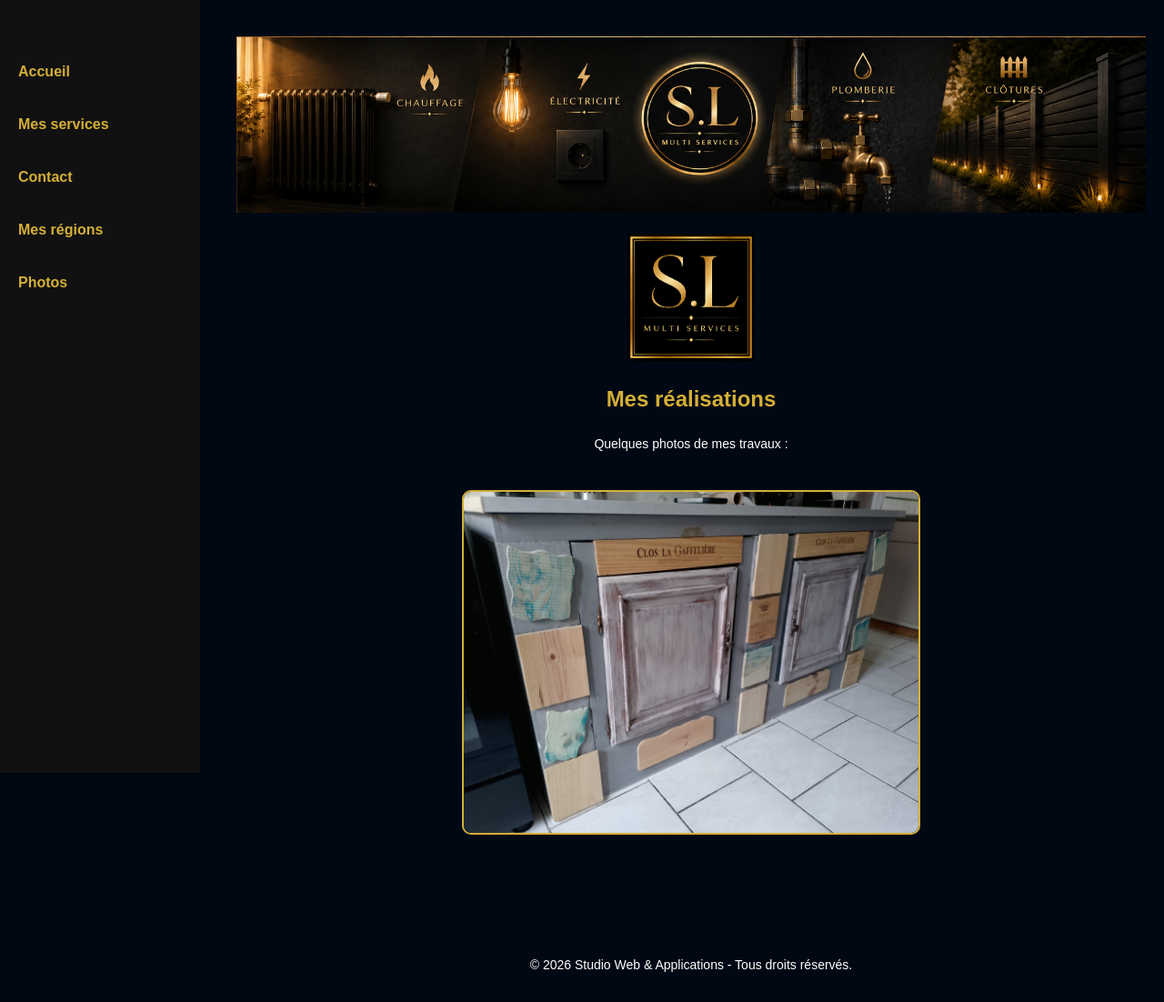
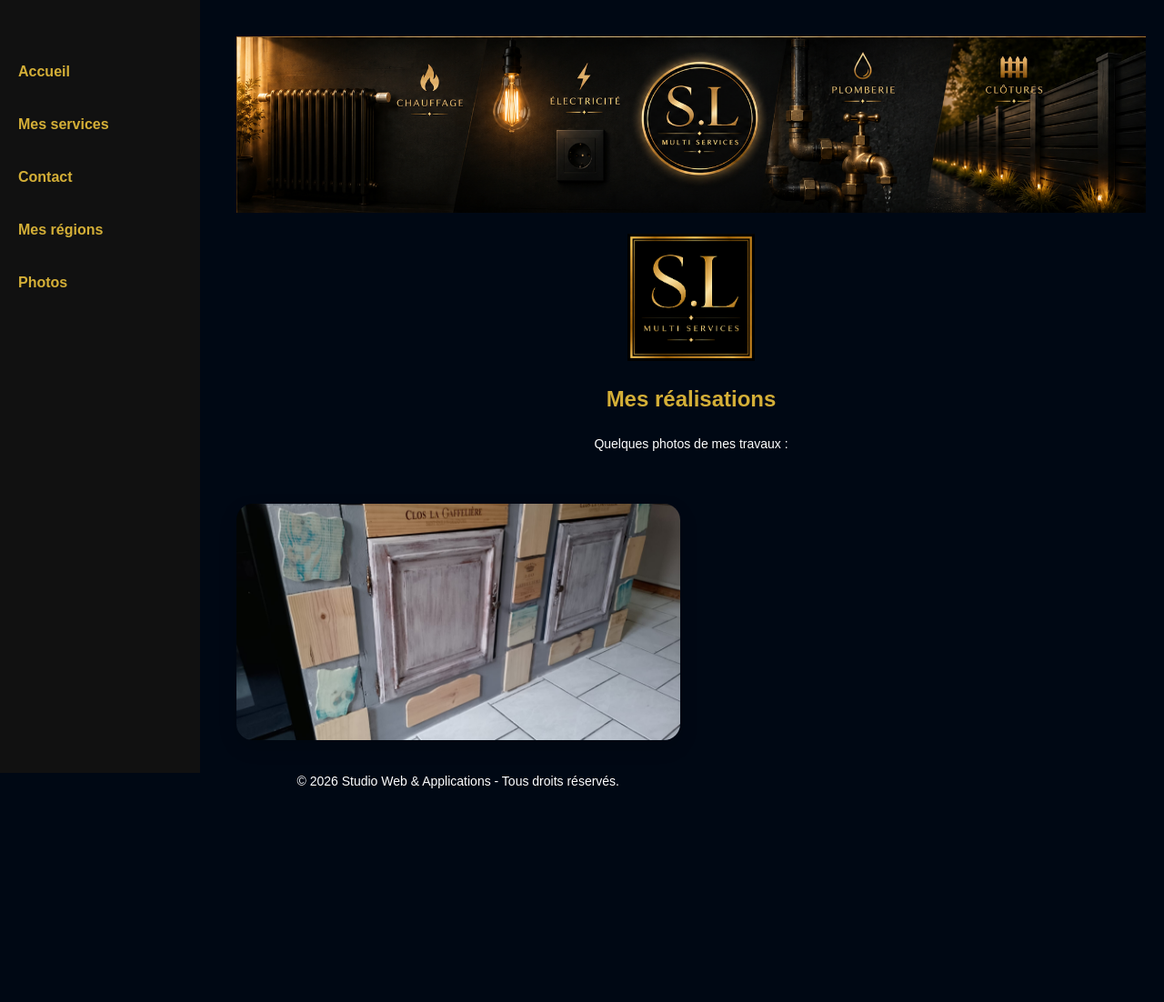
Before and after one commit to MSEDIT-1304/S.L-Multi-Services, a Flask app: page /photos in a window 1280 px wide. Shown: the whole page at 91% size. After the commit the page ends 867 px from the top, so only its background shows below. Run offline with Flask 3, Linux system fonts and the light colour scheme.

Commit message:
Update style.css

```diff
--- a/static/style.css
+++ b/static/style.css
@@ -87,16 +87,40 @@ li{
 }
 
 .galerie{
-    text-align:center;
+
+    display:grid;
+
+    grid-template-columns:repeat(auto-fit,minmax(320px,1fr));
+
+    gap:25px;
+
+    margin-top:30px;
+
 }
 
 .galerie img{
-    width:500px;
-    max-width:90%;
-    margin:15px;
-    border:2px solid #d4af37;
-    border-radius:10px;
+
+    width:100%;
+
+    height:260px;
+
+    object-fit:cover;
+
+    object-position:center;
+
+    border-radius:18px;
+
+    transition:.35s;
+
+    box-shadow:0 8px 20px rgba(0,0,0,.15);
+
 }
+
+.galerie img:hover{
+
+    transform:scale(1.03);
+
+
 /* ---------- Version mobile ---------- */
 
 @media screen and (max-width: 768px) {
@@ -190,8 +214,17 @@ p{
     max-width:100%;
 }
 
+.galerie{
+
+    grid-template-columns:1fr;
+
+    gap:18px;
+
+}
+
 .galerie img{
-    width:95%;
-    height:auto;
+
+    height:220px;
+
 }
 }
```
